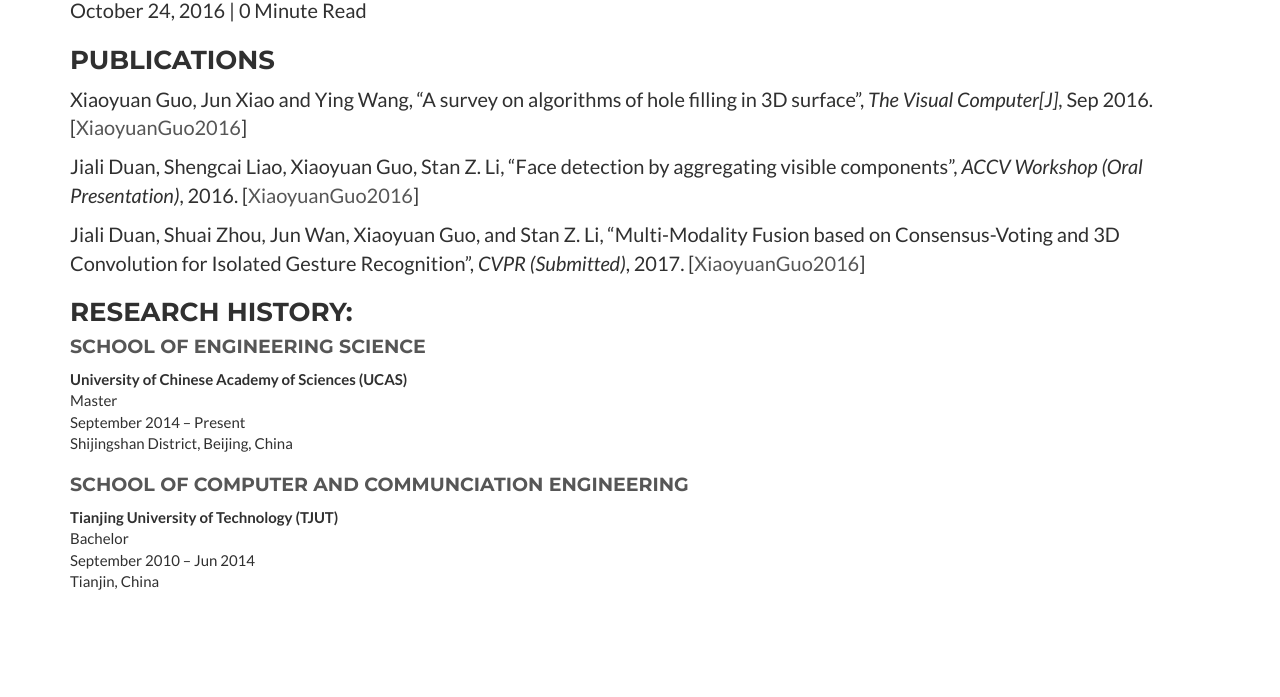
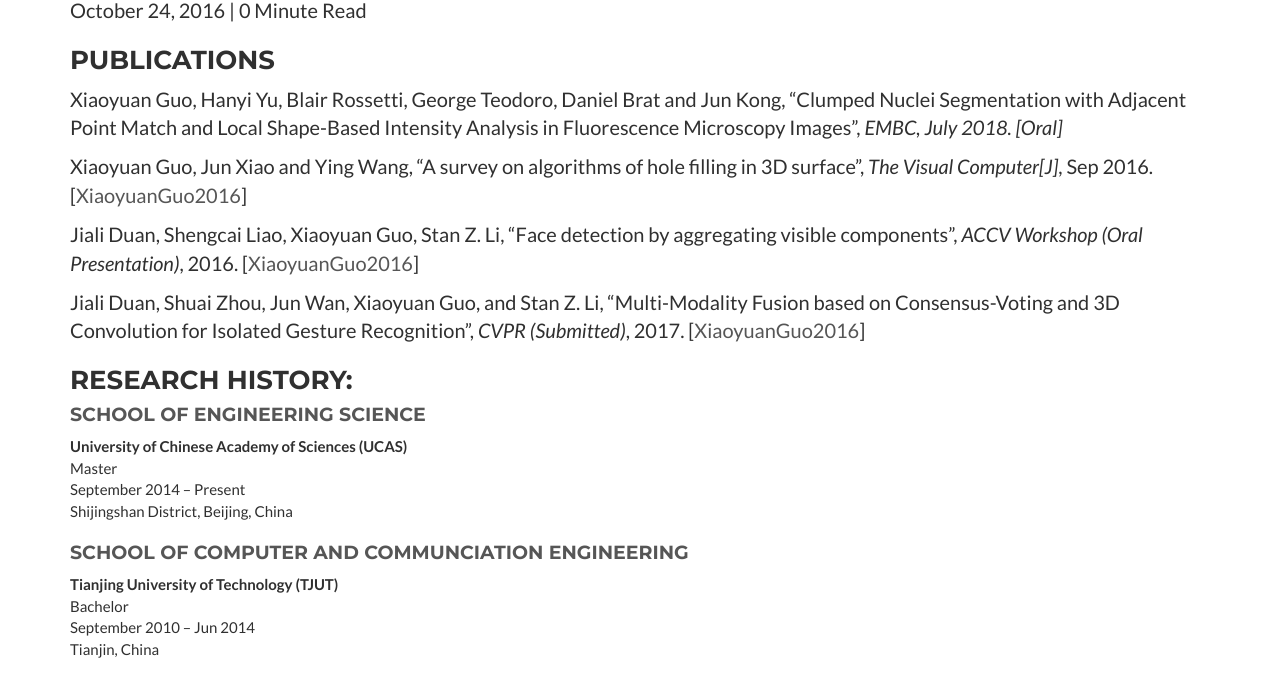
Before and after one commit to XiaoyuanGuo/website, a Jekyll site: the page built from _posts/2016-05-01-Curriculum-vitae.markdown, in a window 1280 px wide and 900 px high, scrolled down 453 px, cut to the strip 173-870 px from the top of the window. Built offline with Jekyll 4.4.1, drawn with Linux system fonts in a browser that asks for light colours; nearby versions of some CDN libraries.

Commit message:
Update 2016-05-01-Curriculum-vitae.markdown

```diff
--- a/_posts/2016-05-01-Curriculum-vitae.markdown
+++ b/_posts/2016-05-01-Curriculum-vitae.markdown
@@ -10,6 +10,8 @@ description: Curriculum vitae
 ---
 
 ### Publications
+
+Xiaoyuan Guo, Hanyi Yu, Blair Rossetti, George Teodoro, Daniel Brat and Jun Kong, "Clumped Nuclei Segmentation with Adjacent Point Match and Local Shape-Based Intensity Analysis in Fluorescence Microscopy Images",<i> EMBC, July 2018. [Oral] <i>
 
 Xiaoyuan Guo, Jun Xiao and  Ying Wang, "A survey on algorithms of hole filling  in 3D surface", <i>The Visual Computer[J]</i>, Sep 2016. [<a href="A Survey on Algorithms of Hole Filling in 3D Surface Reconstruction.pdf">XiaoyuanGuo2016</a>]
 
```
